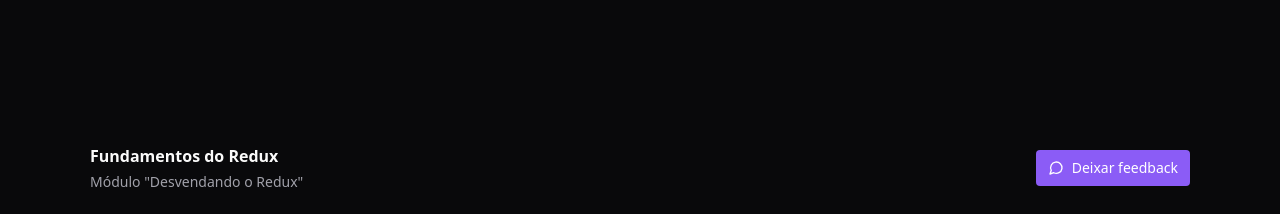
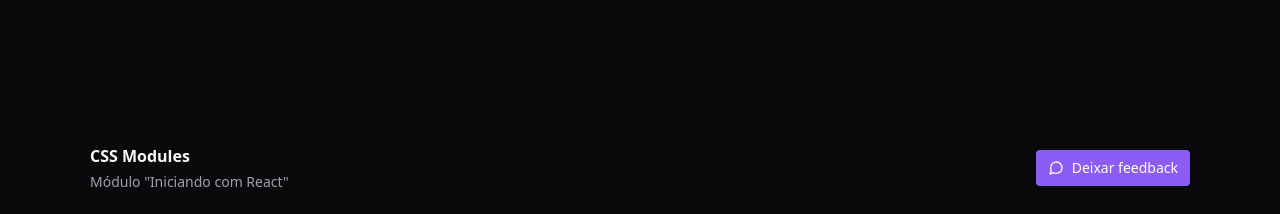
Before and after one commit to wellingtonrodriguesbr/player-with-redux, a React (Vite) app: page / in a window 1280 px wide. Shown: the top 214 px of the page. Built offline with nearby package versions, Linux system fonts and the light colour scheme.

Commit message:
feat: highlighting current lesson

```diff
--- a/src/components/Header.tsx
+++ b/src/components/Header.tsx
@@ -1,9 +1,19 @@
+import { useAppSelector } from "../store";
+
 export function Header() {
+  const { currentModule, currentLesson } = useAppSelector((state) => {
+    const { currentModuleIndex, currentLessonIndex } = state.player;
+    const currentModule = state.player.course.modules[currentModuleIndex];
+    const currentLesson = currentModule.lessons[currentLessonIndex];
+
+    return { currentModule, currentLesson };
+  });
+
   return (
     <div className="flex flex-col gap-1">
-      <h1 className="text-2zl font-bold">Fundamentos do Redux</h1>
+      <h1 className="text-2zl font-bold">{currentLesson.title}</h1>
       <span className="text-sm text-zinc-400">
-        Módulo "Desvendando o Redux"
+        Módulo "{currentModule.title}"
       </span>
     </div>
   );
--- a/src/components/Lesson.tsx
+++ b/src/components/Lesson.tsx
@@ -1,18 +1,30 @@
-import { Video } from "lucide-react";
+import { PlayCircle, Video } from "lucide-react";
 
 interface LessonProps {
   title: string;
   duration: string;
   onPlay: () => void;
+  isCurrent: boolean;
 }
 
-export function Lesson({ title, duration, onPlay }: LessonProps) {
+export function Lesson({
+  title,
+  duration,
+  isCurrent = false,
+  onPlay,
+}: LessonProps) {
   return (
     <button
       onClick={onPlay}
-      className="flex items-center gap-3 text-sm text-zinc-400"
+      data-active={isCurrent}
+      disabled={isCurrent}
+      className="flex items-center gap-3 text-sm text-zinc-400 data-[active=true]:text-emerald-500 enabled:hover:text-white transition-colors"
     >
-      <Video className="w-4 h-4 text-zinc-500" />
+      {isCurrent ? (
+        <PlayCircle className="w-4 h-4 text-emerald-500" />
+      ) : (
+        <Video className="w-4 h-4 text-zinc-500" />
+      )}
       <span>{title}</span>
       <span className="ml-auto font-mono text-xs text-zinc-500">
         {duration}
--- a/src/components/Module.tsx
+++ b/src/components/Module.tsx
@@ -13,6 +13,12 @@
 
 export function Module({ title, lessonsAmount, moduleIndex }: ModuleProps) {
   const dispatch = useDispatch();
+  const { currentModuleIndex, currentLessonIndex } = useAppSelector((state) => {
+    const { currentModuleIndex, currentLessonIndex } = state.player;
+
+    return { currentModuleIndex, currentLessonIndex };
+  });
+
   const lessons = useAppSelector(
     (state) => state.player.course.modules[moduleIndex].lessons
   );
@@ -32,14 +38,20 @@
 
       <Collapsible.Content>
         <nav className="relative flex flex-col gap-4 p-6">
-          {lessons.map((lesson, lessonIndex) => (
+          {lessons.map((lesson, lessonIndex) => {
+            const isCurrent =
+              currentModuleIndex === moduleIndex &&
+              currentLessonIndex === lessonIndex;
+            return (
               <Lesson
                 key={lesson.id}
                 title={lesson.title}
                 duration={lesson.duration}
                 onPlay={() => dispatch(play([moduleIndex, lessonIndex]))}
+                isCurrent={isCurrent}
               />
-          ))}
+            );
+          })}
         </nav>
       </Collapsible.Content>
     </Collapsible.Root>
```
Lines whose indentation alone changed are shown as unchanged.
